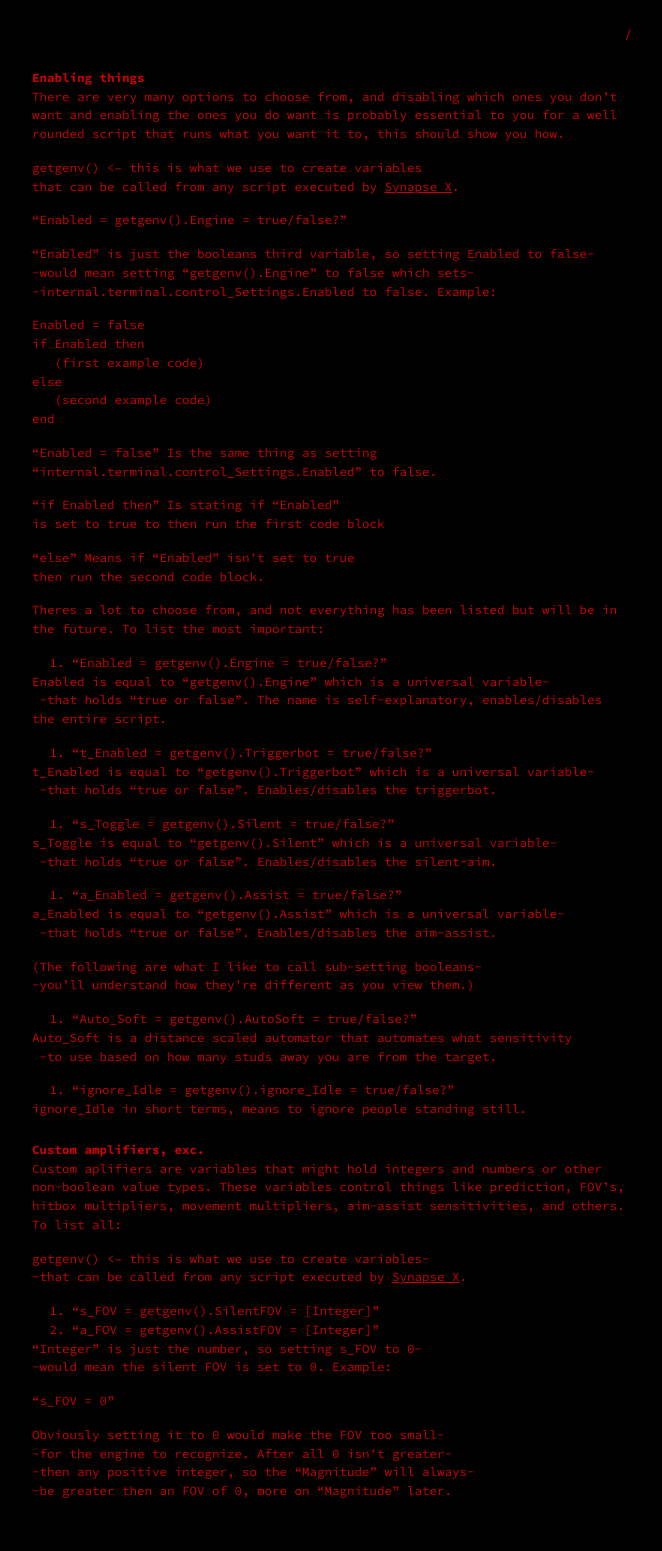
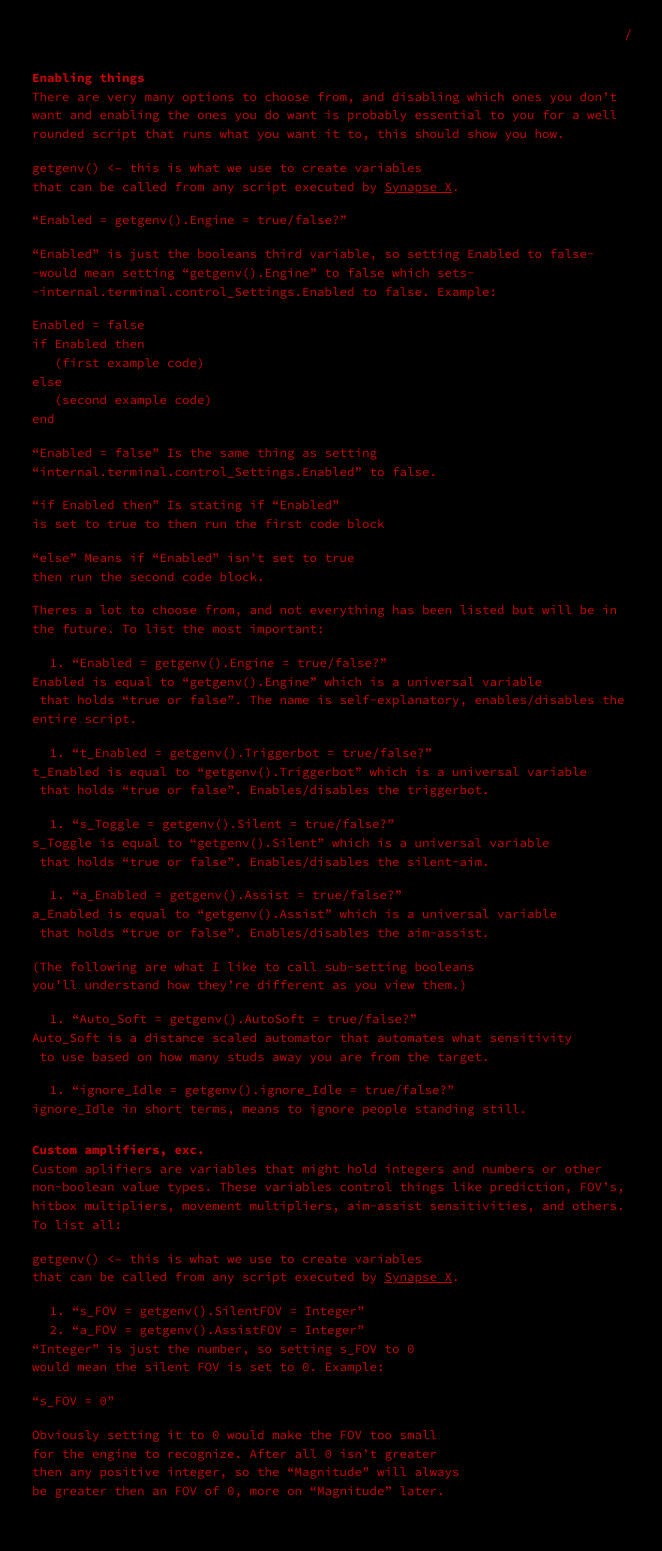
Before and after one commit to Darkfire0576/Darkus, a Jekyll site: the page built from Introduction.md, in a window 1280 px wide. Shown: the whole page, without its empty margins (308-970 px from the left). Built offline with Jekyll 4.4.1, drawn with Linux system fonts in a browser that asks for light colours.

```diff
--- a/Introduction.md
+++ b/Introduction.md
@@ -38,31 +38,31 @@ Theres a lot to choose from, and not everything has been listed but will be in t
 
 0. "Enabled = getgenv().Engine = true/false?"
 
- Enabled is equal to "getgenv().Engine" which is a universal variable-
- -that holds "true or false". The name is self-explanatory, enables/disables the entire script.
+ Enabled is equal to "getgenv().Engine" which is a universal variable
+ that holds "true or false". The name is self-explanatory, enables/disables the entire script.
 
 1. "t_Enabled = getgenv().Triggerbot = true/false?"
 
- t_Enabled is equal to "getgenv().Triggerbot" which is a universal variable-
- -that holds "true or false". Enables/disables the triggerbot.
+ t_Enabled is equal to "getgenv().Triggerbot" which is a universal variable
+ that holds "true or false". Enables/disables the triggerbot.
 
 2. "s_Toggle = getgenv().Silent = true/false?"
 
- s_Toggle is equal to "getgenv().Silent" which is a universal variable-
- -that holds "true or false". Enables/disables the silent-aim.
+ s_Toggle is equal to "getgenv().Silent" which is a universal variable
+ that holds "true or false". Enables/disables the silent-aim.
 
 3. "a_Enabled = getgenv().Assist = true/false?"
 
- a_Enabled is equal to "getgenv().Assist" which is a universal variable-
- -that holds "true or false". Enables/disables the aim-assist.
+ a_Enabled is equal to "getgenv().Assist" which is a universal variable
+ that holds "true or false". Enables/disables the aim-assist.
 
-(The following are what I like to call sub-setting booleans-
--you'll understand how they're different as you view them.)
+(The following are what I like to call sub-setting booleans
+you'll understand how they're different as you view them.)
 
 4. "Auto_Soft = getgenv().AutoSoft = true/false?"
 
  Auto_Soft is a distance scaled automator that automates what sensitivity
- -to use based on how many studs away you are from the target.
+ to use based on how many studs away you are from the target.
 
 5. "ignore_Idle = getgenv().ignore_Idle = true/false?"
 
@@ -73,18 +73,18 @@ Theres a lot to choose from, and not everything has been listed but will be in t
 
 Custom aplifiers are variables that might hold integers and numbers or other non-boolean value types. These variables control things like prediction, FOV's, hitbox multipliers, movement multipliers, aim-assist sensitivities, and others. To list all:
 
-getgenv() <-- this is what we use to create variables-
--that can be called from any script executed by [Synapse X](https://x.synapse.to/).
+getgenv() <-- this is what we use to create variables
+that can be called from any script executed by [Synapse X](https://x.synapse.to/).
 
-1. "s_FOV = getgenv().SilentFOV = [Integer]"
-2. "a_FOV = getgenv().AssistFOV = [Integer]"
+1. "s_FOV = getgenv().SilentFOV = Integer"
+2. "a_FOV = getgenv().AssistFOV = Integer"
 
-"Integer" is just the number, so setting s_FOV to 0-
--would mean the silent FOV is set to 0. Example:
+"Integer" is just the number, so setting s_FOV to 0
+would mean the silent FOV is set to 0. Example:
 
 "s_FOV = 0"
 
-Obviously setting it to 0 would make the FOV too small-
--for the engine to recognize. After all 0 isn't greater-
--then any positive integer, so the "Magnitude" will always-
--be greater then an FOV of 0, more on "Magnitude" later.
+Obviously setting it to 0 would make the FOV too small
+for the engine to recognize. After all 0 isn't greater
+then any positive integer, so the "Magnitude" will always
+be greater then an FOV of 0, more on "Magnitude" later.
```
